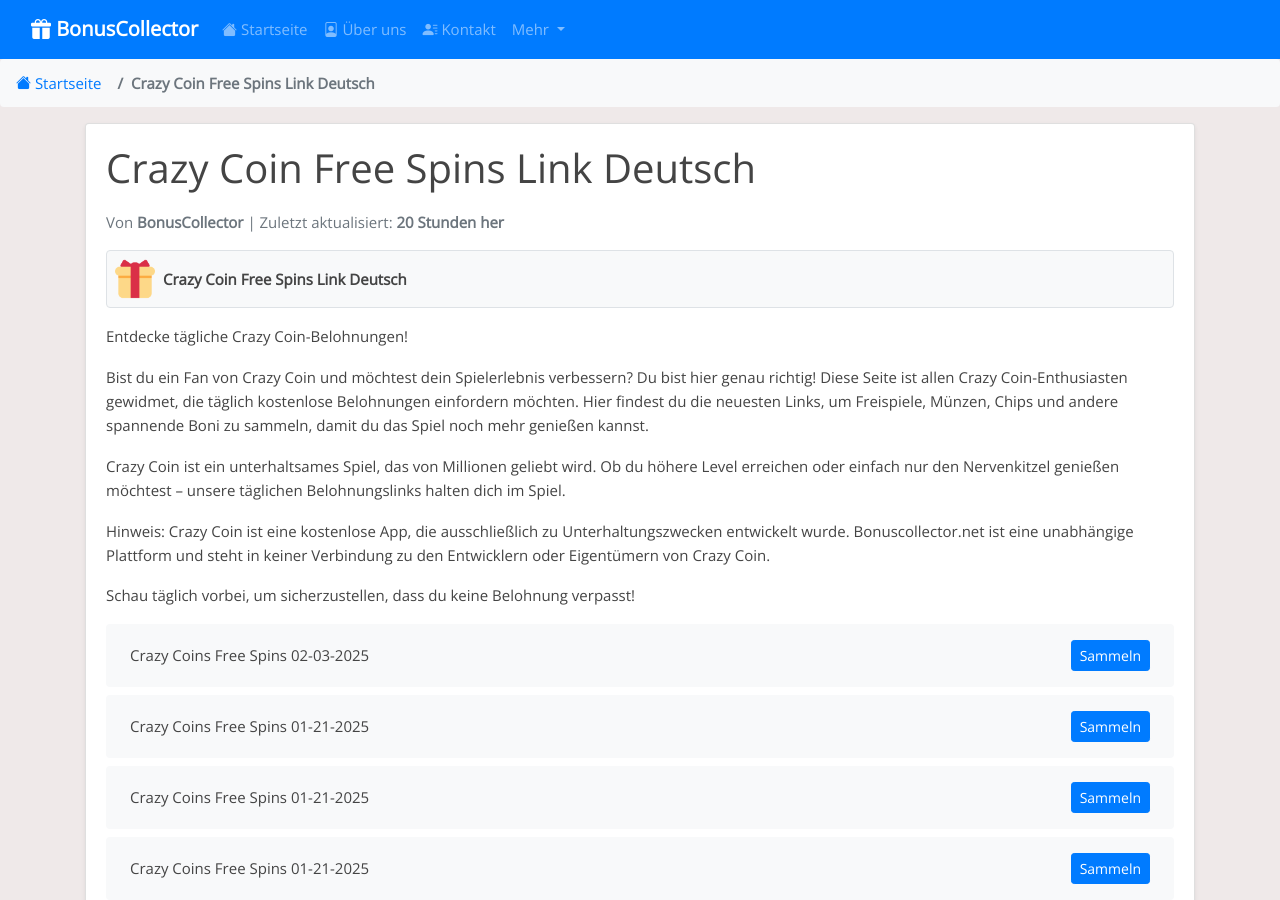
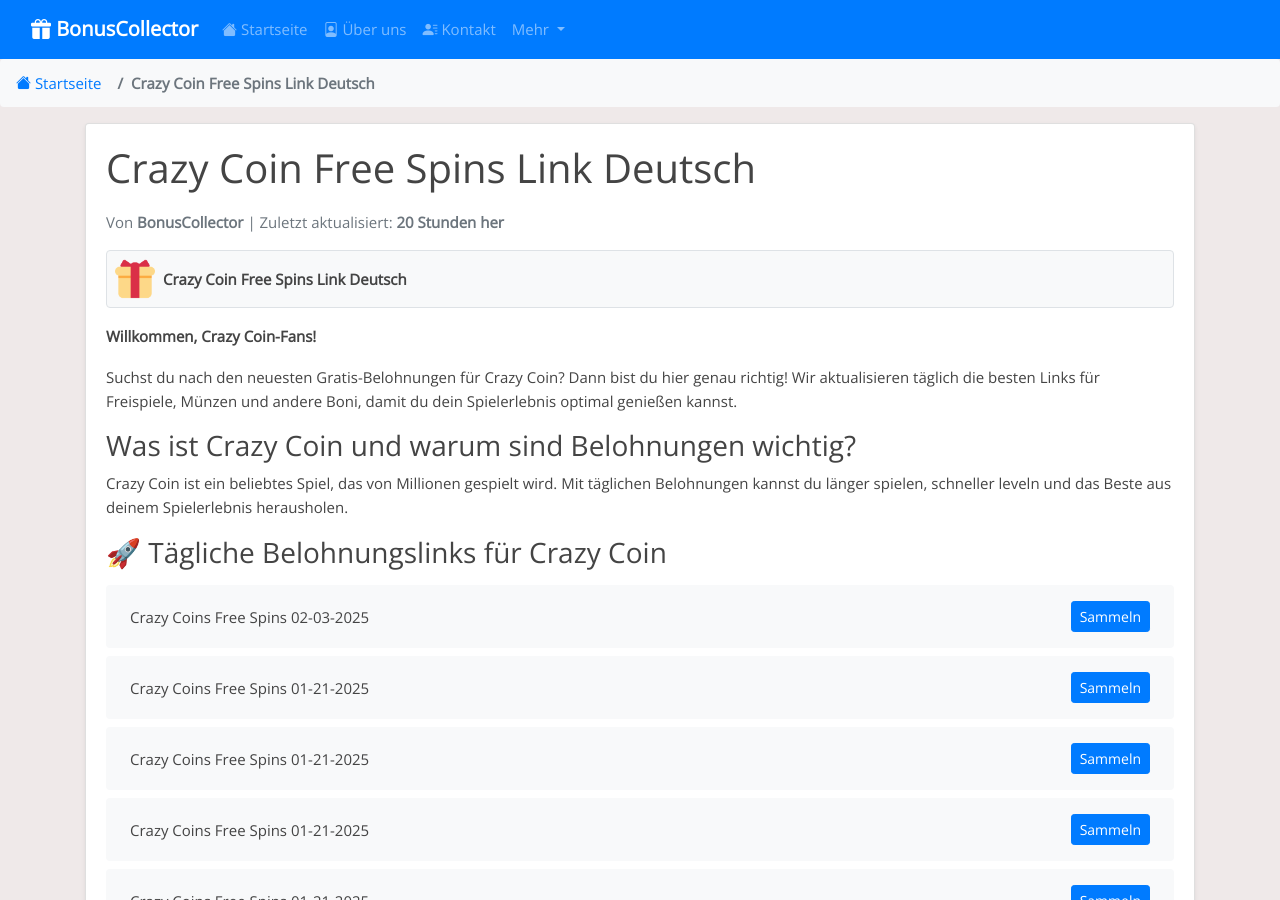
Before and after one commit to Prollad99/bs-de, a Jekyll site: the page built from _posts/2025-01-20-crazy-coin.md, in a window 1280 px wide and 900 px high. Built offline with Jekyll 4.4.1, drawn with Linux system fonts in a browser that asks for light colours.

Commit message:
Aktualisiere crazy-coin-Belohnungslinks, Inhalte und Änderungsdatum

```diff
--- a/_includes/crazy-coin_footer.html
+++ b/_includes/crazy-coin_footer.html
@@ -1,16 +1,31 @@
-### (Diese Liste wird täglich aktualisiert – speichere die Seite und schaue regelmäßig vorbei!)
+*(Diese Liste wird täglich aktualisiert – speichere die Seite und schaue regelmäßig vorbei!)*
 
-🏆 Profi-Tipps für Crazy Coin Spieler
+
+
+### 🏆 Profi-Tipps für Crazy Coin Spieler
+
 - **Nutze Belohnungen strategisch**: Warte auf knifflige Spielmomente, um Boni einzulösen.
+
 - **Verbinde dich mit Freunden**: Viele Spiele bieten Extra-Belohnungen für das Einladen von Freunden.
+
 - **Bleibe auf dem Laufenden**: Folge offiziellen Crazy Coin-Social-Media-Seiten für weitere Geheimtipps.
 
-❓ Häufig gestellte Fragen (FAQ)
-- **Wie oft kann ich die Belohnungslinks nutzen?**
-  👉 Jeder Link ist normalerweise nur einmal gültig. Täglich neue Links nutzen!
 
-- **Warum funktioniert ein Link nicht?**
-  👉 Einige Links haben eine begrenzte Laufzeit. Falls ein Link abgelaufen ist, probiere die neuesten aus.
 
-📌 **Fazit**
+### ❓ Häufig gestellte Fragen (FAQ)
+
+**Wie oft kann ich die Belohnungslinks nutzen?**
+
+👉 Jeder Link ist normalerweise nur einmal gültig. Täglich neue Links nutzen!
+
+
+
+**Warum funktioniert ein Link nicht?**
+
+👉 Einige Links haben eine begrenzte Laufzeit. Falls ein Link abgelaufen ist, probiere die neuesten aus.
+
+
+
+### 📌 Fazit
+
 Vergiss nicht, täglich zurückzukommen, um neue Belohnungen zu erhalten! Speichere diese Seite oder teile sie mit deinen Freunden. Viel Spaß beim Spielen von Crazy Coin!
--- a/_includes/crazy-coin_post.html
+++ b/_includes/crazy-coin_post.html
@@ -1,13 +1,13 @@
-Entdecke tägliche Crazy Coin-Belohnungen!
+**Willkommen, Crazy Coin-Fans!**
+
+Suchst du nach den neuesten Gratis-Belohnungen für Crazy Coin? Dann bist du hier genau richtig! Wir aktualisieren täglich die besten Links für Freispiele, Münzen und andere Boni, damit du dein Spielerlebnis optimal genießen kannst.
 
 
-Bist du ein Fan von Crazy Coin und möchtest dein Spielerlebnis verbessern? Du bist hier genau richtig! Diese Seite ist allen Crazy Coin-Enthusiasten gewidmet, die täglich kostenlose Belohnungen einfordern möchten. Hier findest du die neuesten Links, um Freispiele, Münzen, Chips und andere spannende Boni zu sammeln, damit du das Spiel noch mehr genießen kannst.
+
+### Was ist Crazy Coin und warum sind Belohnungen wichtig?
+
+Crazy Coin ist ein beliebtes Spiel, das von Millionen gespielt wird. Mit täglichen Belohnungen kannst du länger spielen, schneller leveln und das Beste aus deinem Spielerlebnis herausholen.
 
 
-Crazy Coin ist ein unterhaltsames Spiel, das von Millionen geliebt wird. Ob du höhere Level erreichen oder einfach nur den Nervenkitzel genießen möchtest – unsere täglichen Belohnungslinks halten dich im Spiel.
 
-
-Hinweis: Crazy Coin ist eine kostenlose App, die ausschließlich zu Unterhaltungszwecken entwickelt wurde. Bonuscollector.net ist eine unabhängige Plattform und steht in keiner Verbindung zu den Entwicklern oder Eigentümern von Crazy Coin.
-
-
-Schau täglich vorbei, um sicherzustellen, dass du keine Belohnung verpasst!
+### 🚀 Tägliche Belohnungslinks für Crazy Coin
```
